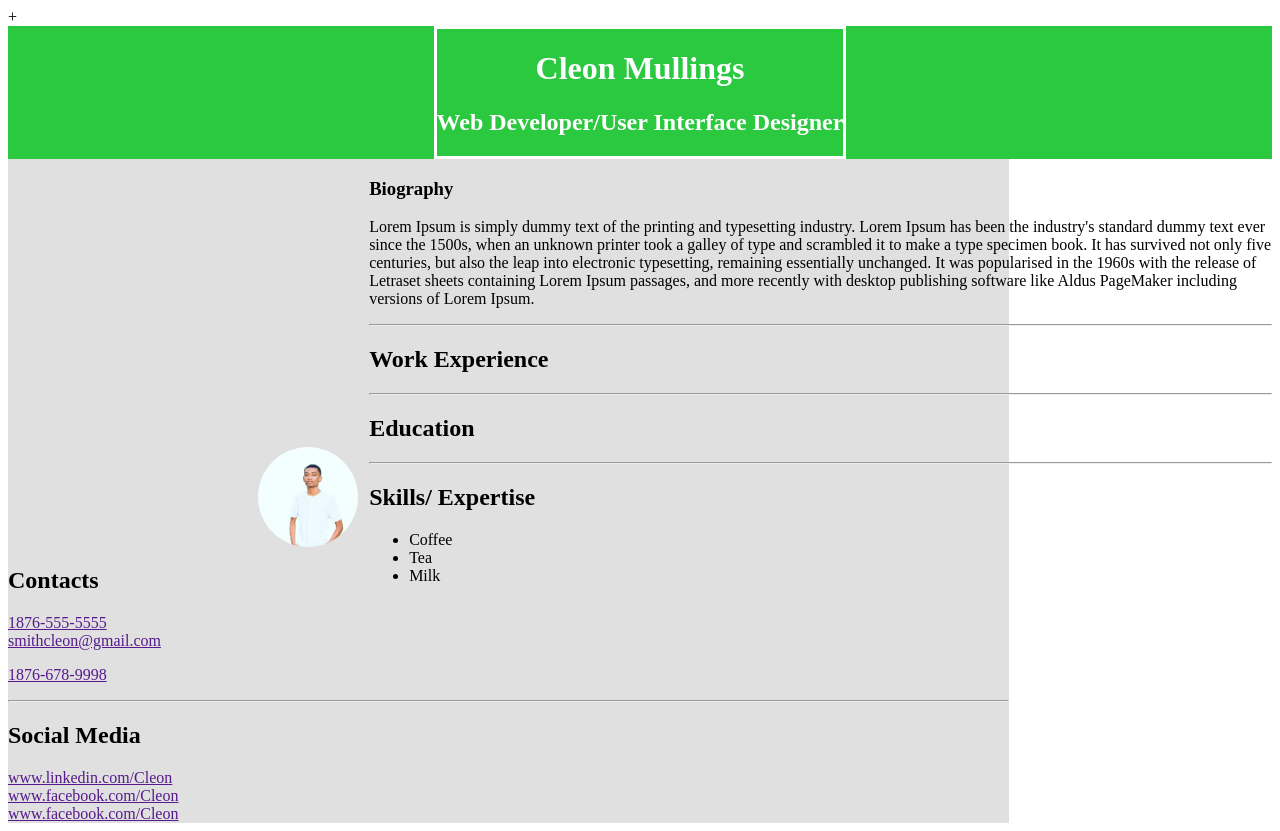
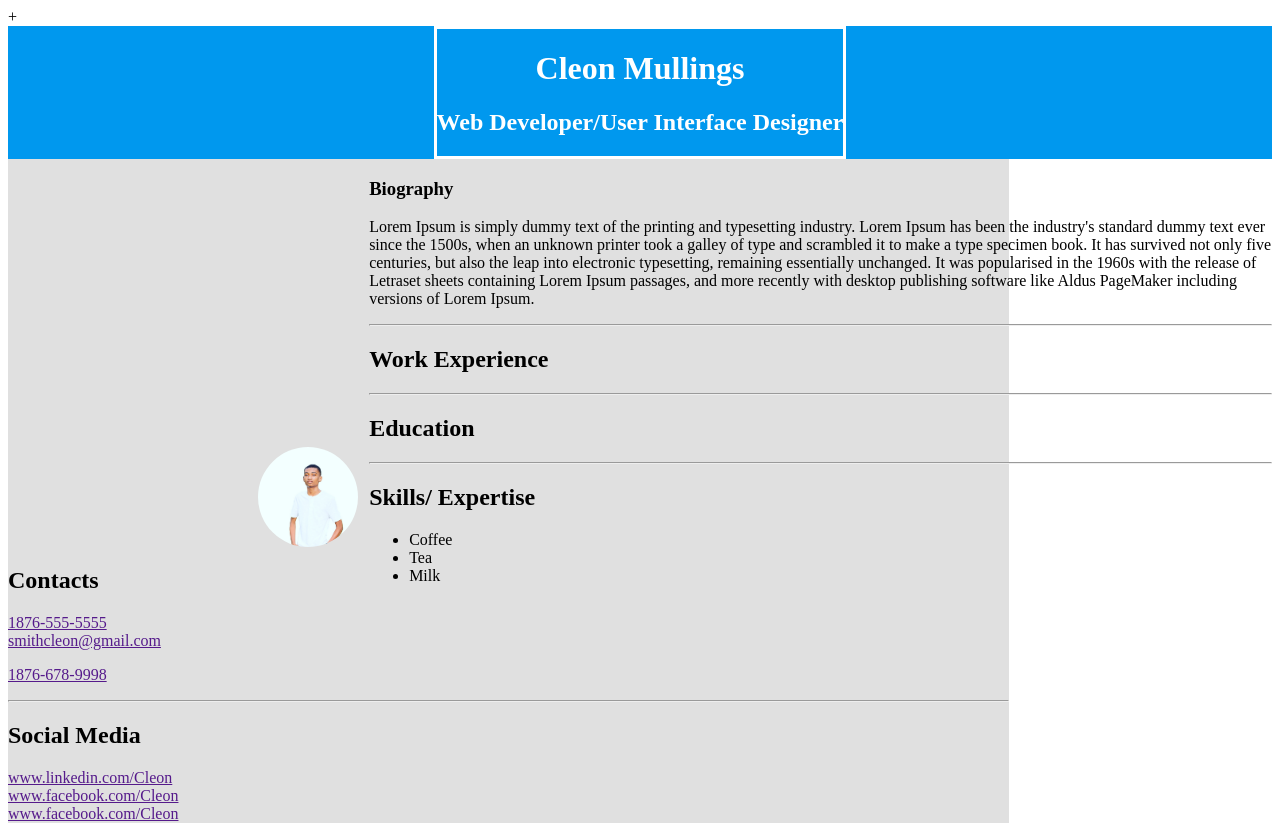
Before and after one commit to caribbeanyute/caribbeanyute.github.io, a plain HTML site: page index.html in a window 1280 px wide. Drawn offline with Linux system fonts and the light colour scheme.

Commit message:
minor colour fix

```diff
--- a/styles.css
+++ b/styles.css
@@ -7,7 +7,7 @@ hr{
   height: 100%;
   justify-content: center;
   align-items: center;
-  background-color:#2AC940;
+  background-color:#0098EE;
   grid-column: 1 / 3
 
 }
```
